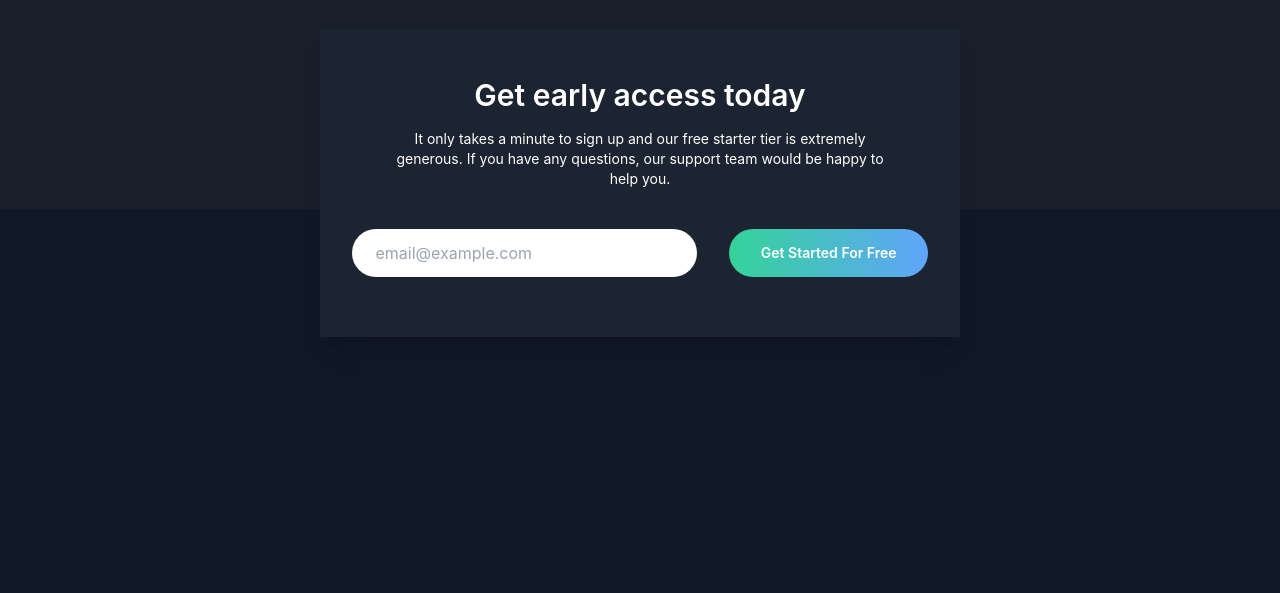
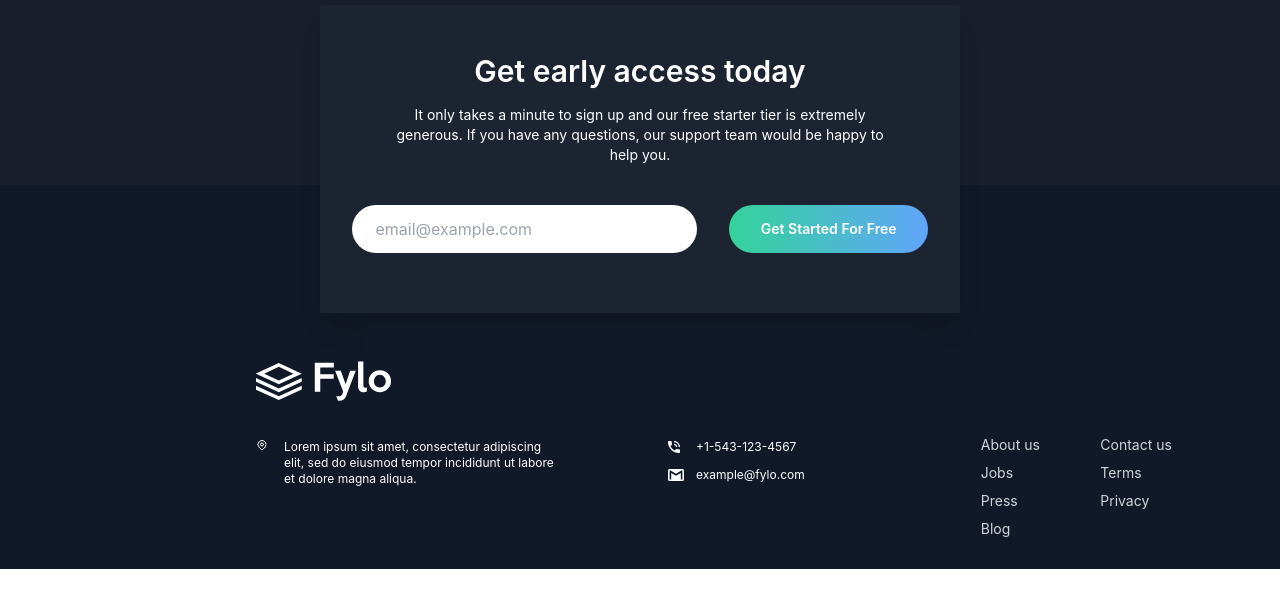
Before and after one commit to dusantrickovic/fylo-dark, a React (Create React App) app: page / in a window 1280 px wide. Shown: the part 2587-3180 px from the top of the page. After the commit the page ends 3156 px from the top, so only its background shows below. Built offline with nearby package versions, Linux system fonts and the light colour scheme.

Commit message:
Frontend changes on Footer

```diff
--- a/src/App.js
+++ b/src/App.js
@@ -38,7 +38,6 @@ function App() {
                   <div className="flex cursor-pointer  text-sm pb-0 border-b-2 text-green-400 hover:text-green-300 border-green-400 hover:border-green-300 w-36">
                       <button className="text-left  pb-0.5  text-sm cursor-pointer w-36">See how Fylo works</button>
                       <img src={arrow} className="w-4 h-4 font-thin top-1 relative" />
-
                   </div>
               </div>
         </section>
--- a/src/components/Footer.js
+++ b/src/components/Footer.js
@@ -1,6 +1,42 @@
+import logo from '../imgs/logo.svg';
+import location from '../imgs/loc.svg';
+import phone from '../imgs/icon-phone.svg';
+import email from '../imgs/icon-email.svg'
+
 function Footer() {
     return (
-        <footer className="h-96 bg-gray-900">
+        <footer className=" h-full grid grid-rows-2 pl-4 items-center md:pl-32 xl:pl-64 pt-0 md:pt-12 md:h-96 bg-gray-900">
+            <img src={logo} alt="logo" className="w-26 h-10 mt-32 cursor-pointer" />
+            <div className="flex flex-col -mt-10 md:mt-0 md:flex-row flex-grow md:pt-4">
+                <div className="flex pt-0 md:pt-0 ">
+                <img src={location} alt="location" className="w-3 h-3" />
+                <p className="pl-4 w-72 text-xs">Lorem ipsum sit amet, consectetur adipiscing elit, sed do eiusmod tempor incididunt ut labore et dolore magna aliqua.</p>
+                </div>
+                <div className="text-left md:flex-row pl-0 pt-3 md:pl-14 xl:pl-28 md:pt-0 flex-col">
+                    <div className="flex items-center">
+                        <img src={phone} alt="phone-icon" className="w-3 h-3" />
+                        <p className="text-xs pl-4">+1-543-123-4567</p>
+                    </div>
+
+                    <div className="flex  pt-3 items-center">
+                        <img src={email} alt="email-icon" className="w-4 h-3" />
+                        <p className="text-xs pl-3">example@fylo.com</p>
+                    </div>
+
+                    </div>
+                    <div className="pl-0 ml-0 relative md:pl-8 xl:-mt-1 xl:pl-32 mt-6 md:mt-0">
+                        <ul className="flex-col md:pt-0 pt-6 md:grid md:grid-cols-2 text-sm">
+                            <li className="pl-0 md:pl-12 mb-3 md:pb-2 md:mb-0 cursor-pointer text-gray-300 transition hover:text-white delay-150">About us</li>
+                            <li className="pl-0 md:pl-12 mb-3 md:pb-2 md:mb-0 cursor-pointer text-gray-300 transition hover:text-white delay-150">Contact us</li>
+                            <li className="pl-0 md:pl-12 mb-3 md:pb-2 md:mb-0 cursor-pointer text-gray-300 transition hover:text-white delay-150">Jobs</li>
+                            <li className="pl-0 md:pl-12 mb-6 md:pb-2 md:mb-0 cursor-pointer text-gray-300 transition hover:text-white delay-150">Terms</li>
+                            <li className="pl-0 md:pl-12 mb-3 md:pb-2 md:mb-0 cursor-pointer text-gray-300 transition hover:text-white delay-150">Press</li>
+                            <li className="pl-0 md:pl-12 mb-3 md:pb-2 md:mb-0 cursor-pointer text-gray-300 transition hover:text-white delay-150">Privacy</li>
+                            <li className="pl-0 md:pl-12 mb-3 md:pb-2 md:mb-0 cursor-pointer text-gray-300 transition hover:text-white delay-150">Blog</li>
+                        </ul>
+                </div>
+            </div>
+
 
         </footer>
     )
--- a/src/components/GetStarted.js
+++ b/src/components/GetStarted.js
@@ -5,15 +5,16 @@ function GetStarted() {
 
     const patt = /^[a-zA-Z0-9._-]+@[a-zA-Z0-9.-]+\.[a-zA-Z]{2,4}$/
 
+
+
     const checkEmail = () => {
-        setEmail(document.getElementById("email").value)
+        setEmail(document.getElementById("email").value);
     }
 
     useEffect(() => {
         let result = patt.test(email)
-        if(result == true || email == '') {
+        if(result === true || email === '') {
             document.getElementById("correct").style.visibility = "hidden";
-
         }
         else {
             document.getElementById("correct").style.visibility = "visible";
--- a/src/components/Testimonials.js
+++ b/src/components/Testimonials.js
@@ -8,10 +8,10 @@ function Testimonials({data}) {
     let images = [profile1, profile2, profile3];
 
     return (
-        <div className=" relative flex md:flex-row xs:flex-col h-full bg-maincoldark px-10 pt-40 self-center justify-center pb-24">
+        <div className=" relative flex flex-col md:flex-row xl:flex-row h-full bg-maincoldark px-10 pt-40 self-center justify-center pb-24">
             <img src={quotesign} alt="quotes" className="relative left-12 bottom-8 z-10 h-10 w-10" />
             {data?.map(({review, name, image}, i) =>
-                <div className="bg-maincol p-4 mx-4 z-20 py-8 sm:mb-6 rounded-sm shadow-xl">
+                <div className="bg-maincol p-4 mx-4 z-20 py-8 mb-6 md:mb-0 rounded-sm shadow-xl">
                     <p className="pt-8 px-3 text-lg">{review}</p>
                     <div className="flex mt-6 px-2 text-sm -mb-4">
                         <img src={images[i]} alt="profile" className="w-1/12 h-1/12 rounded-full self-center" />
```
Also changed, not shown: public/index.html (+0 -9 lines), src/imgs/loc.svg (added). Lines whose indentation alone changed are shown as unchanged.
